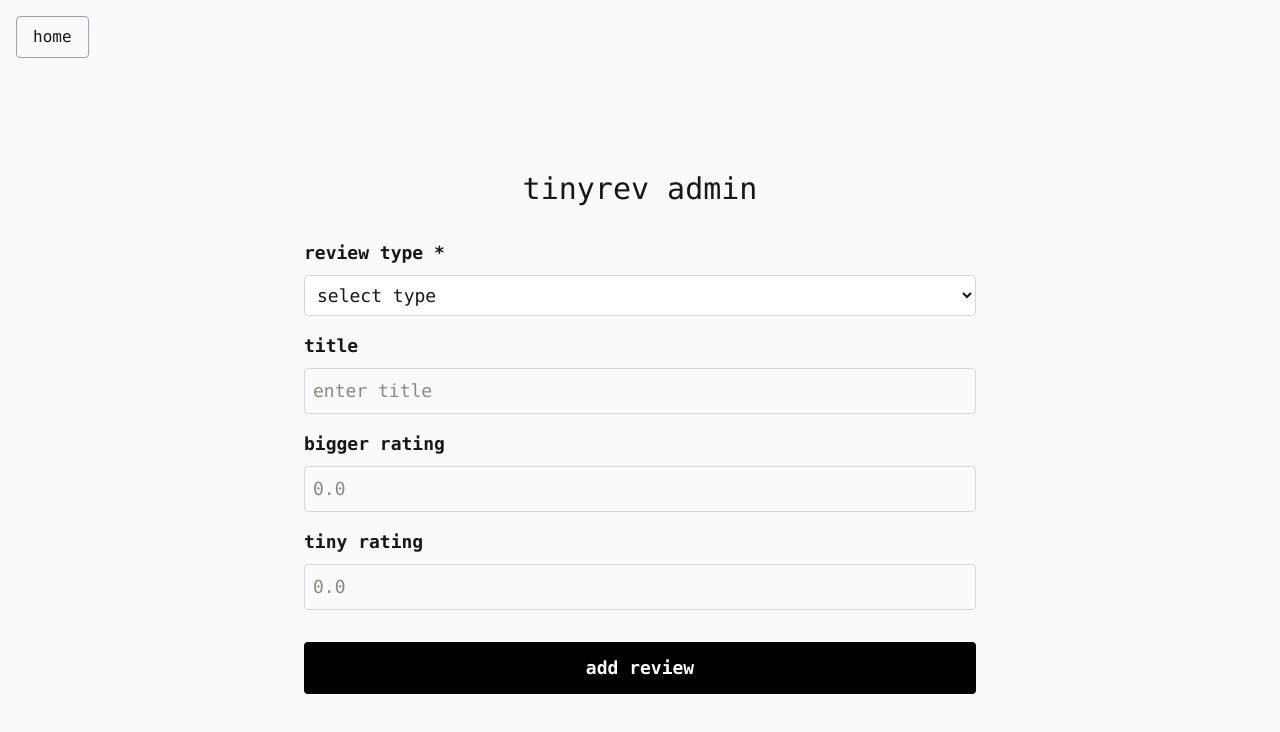
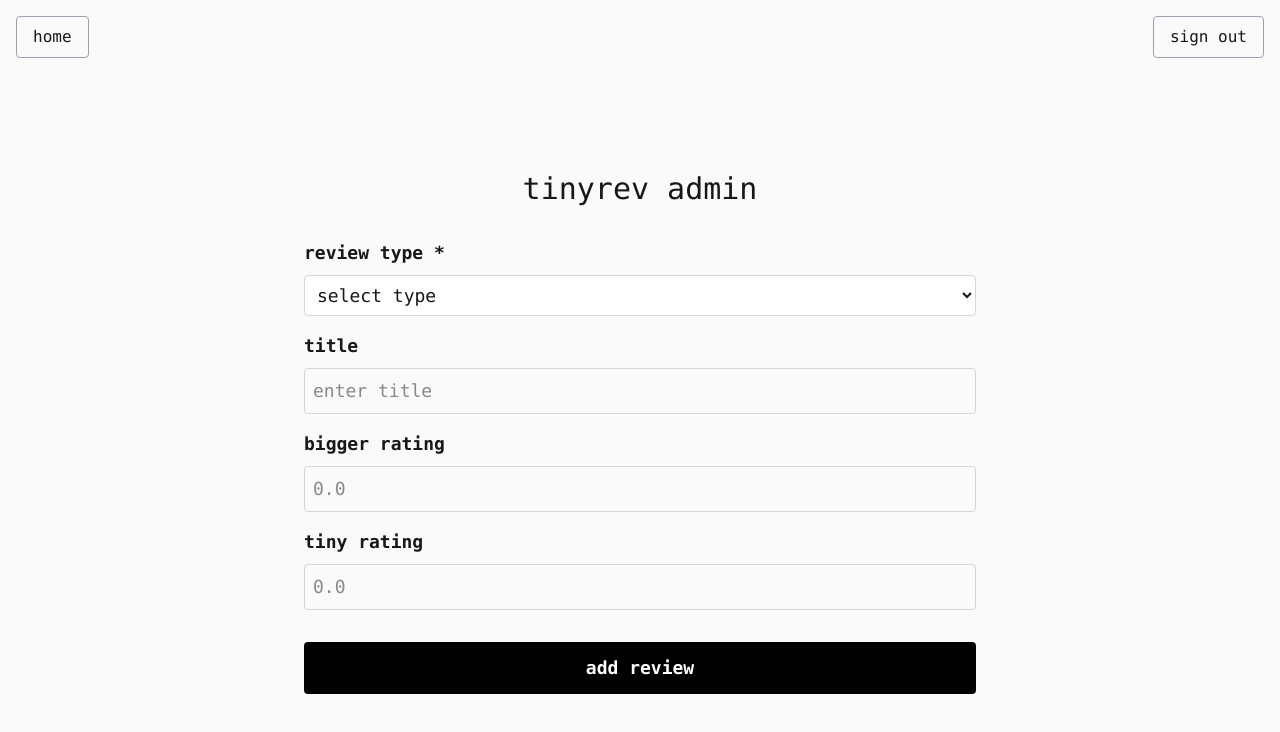
Before and after one commit to veronin1/tinyrev, a Next.js app: page /admin in a window 1280 px wide. Shown: the top 732 px of the page. Built offline with nearby package versions, Linux system fonts and the light colour scheme; no server answers.

Commit message:
Add logout button to admin page and use location.href / to force a full reload and clear the session client-side

```diff
--- a/src/app/admin/page.js
+++ b/src/app/admin/page.js
@@ -2,10 +2,6 @@
 import {supabase} from '../../../utils/supabase/client'
 import {useState} from "react";
 import Link from "next/link";
-
-export const signOut = async () => {
-    await supabase.auth.signOut();
-}
 
 export async function addReview({type, title, biggerRating, smallerRating, season}) {
     const {data: {session}, error: sessionError} = await supabase.auth.getSession();
@@ -148,12 +144,30 @@ export default function Admin() {
         setSelectedType(e.target.value);
     };
 
+    async function handleSignOut() {
+        try {
+            await supabase.auth.signOut();
+            console.log('User signed out successfully');
+        } catch (error) {
+            console.error('Error signing out:', error);
+        }
+
+        window.location.href = '/';
+    }
+
     return (
         <div className="min-h-screen font-mono p-8 relative">
             <Link href="/"
                   className="absolute top-4 left-4 text-base border border-gray-400 rounded px-4 py-2 hover:bg-gray-100 transition-colors">
                 home
             </Link>
+
+            <button
+                onClick={handleSignOut}
+                className="absolute top-4 right-4 text-base border border-gray-400 rounded px-4 py-2 hover:bg-gray-100 transition-colors"
+            >
+                sign out
+            </button>
 
             <div className="flex flex-col items-center justify-center min-h-screen font-mono p-8">
                 <div className="text-3xl mb-8">
```
